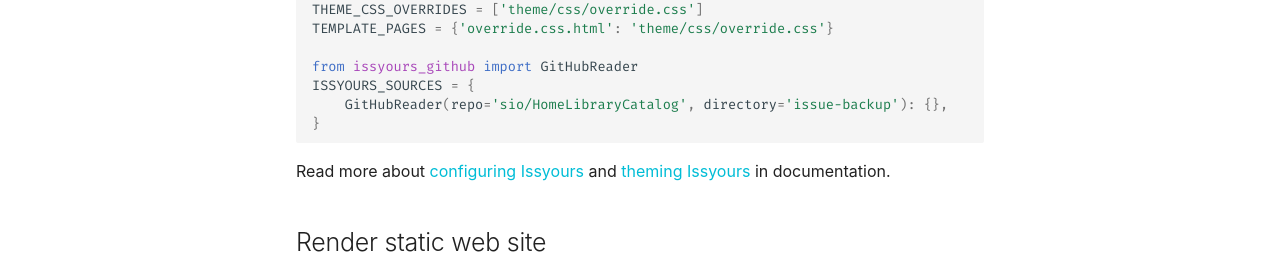
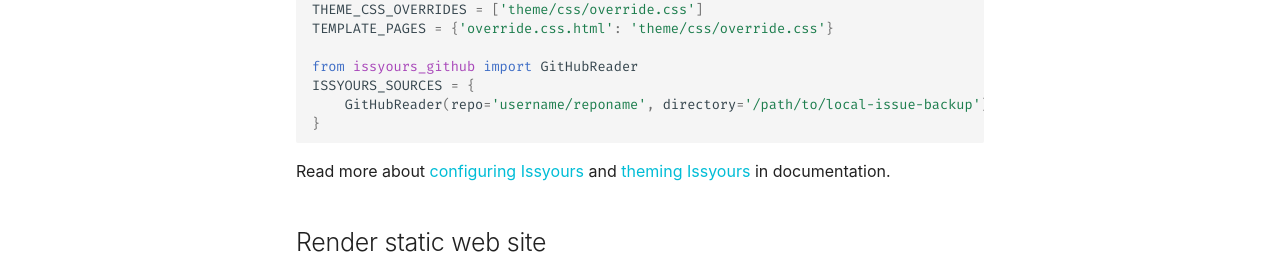
Before and after one commit to sio/issyours, an MkDocs documentation site: the page built from docs/quickstart.md, in a window 1280 px wide and 900 px high, scrolled down 1132 px. Shown: the part 309-588 px from the top of the window. Built offline with MkDocs 1.6.1 and Material for MkDocs 9.7.7, drawn with Linux system fonts in a browser that asks for light colours; some web fonts are replaced; comment, search, counter and statistics services are not loaded.

Commit message:
Use the same values as with Fetcher

````diff
--- a/docs/quickstart.md
+++ b/docs/quickstart.md
@@ -75,7 +75,7 @@
 
 from issyours_github import GitHubReader
 ISSYOURS_SOURCES = {
-    GitHubReader(repo='sio/HomeLibraryCatalog', directory='issue-backup'): {},
+    GitHubReader(repo='username/reponame', directory='/path/to/local-issue-backup'): {},
 }
 ```
 
````
